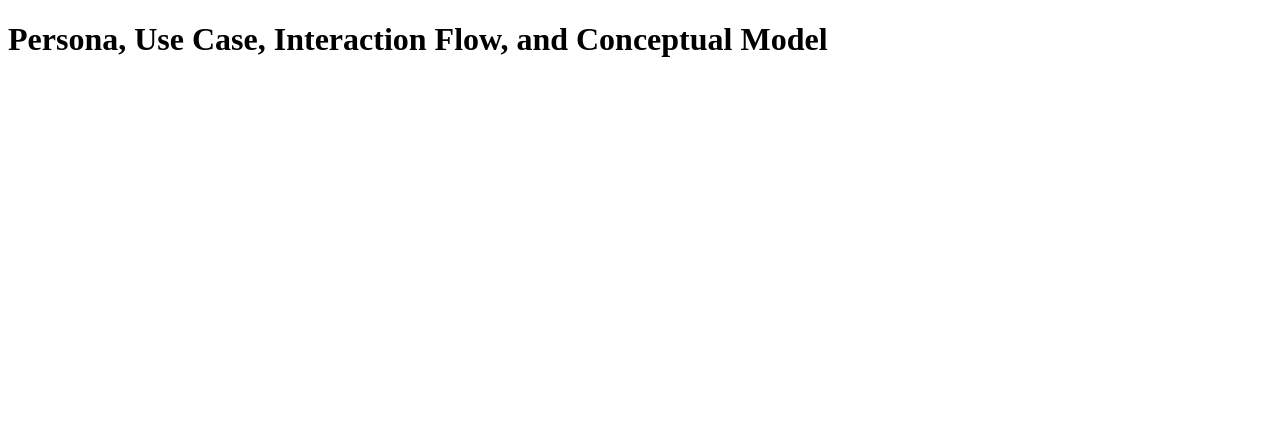
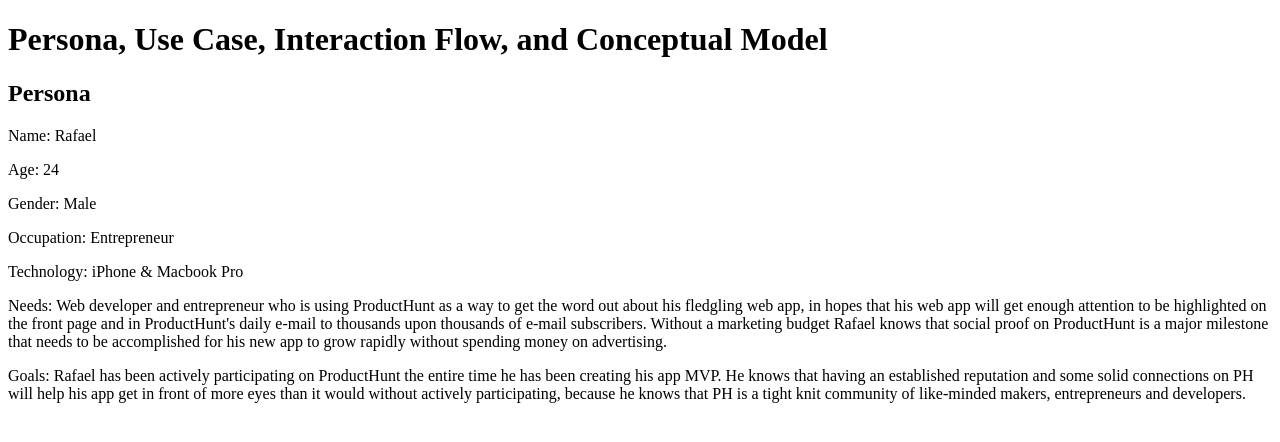
Before and after one commit to cmd-space/producthunt-ownership-post, a PHP site: page / in a window 1280 px wide. Shown: the top 442 px of the page. Run offline with PHP 8.4, Linux system fonts and the light colour scheme.

Commit message:
added main tag and started creating content, and surrounding words with span tags to later apply CSS to make the content stand out.

```diff
--- a/index.php
+++ b/index.php
@@ -12,7 +12,14 @@
 			<h1>Persona, Use Case, Interaction Flow, and Conceptual Model</h1>
 		</header>
 		<main>
-
+			<h2>Persona</h2>
+			<p><span>Name:</span> Rafael</p>
+			<p><span>Age:</span> 24</p>
+			<p><span>Gender:</span> Male</p>
+			<p><span>Occupation:</span> Entrepreneur</p>
+			<p><span>Technology:</span> iPhone & Macbook Pro</p>
+			<p><span>Needs:</span> Web developer and entrepreneur who is using ProductHunt as a way to get the word out about his fledgling web app, in hopes that his web app will get enough attention to be highlighted on the front page and in ProductHunt's daily e-mail to thousands upon thousands of e-mail subscribers. Without a marketing budget Rafael knows that social proof on ProductHunt is a major milestone that needs to be accomplished for his new app to grow rapidly without spending money on advertising.</p>
+			<p><span>Goals:</span> Rafael has been actively participating on ProductHunt the entire time he has been creating his app MVP. He knows that having an established reputation and some solid connections on PH will help his app get in front of more eyes than it would without actively participating, because he knows that PH is a tight knit community of like-minded makers, entrepreneurs and developers.</p>
 		</main>
 	</body>
 </html>
```
